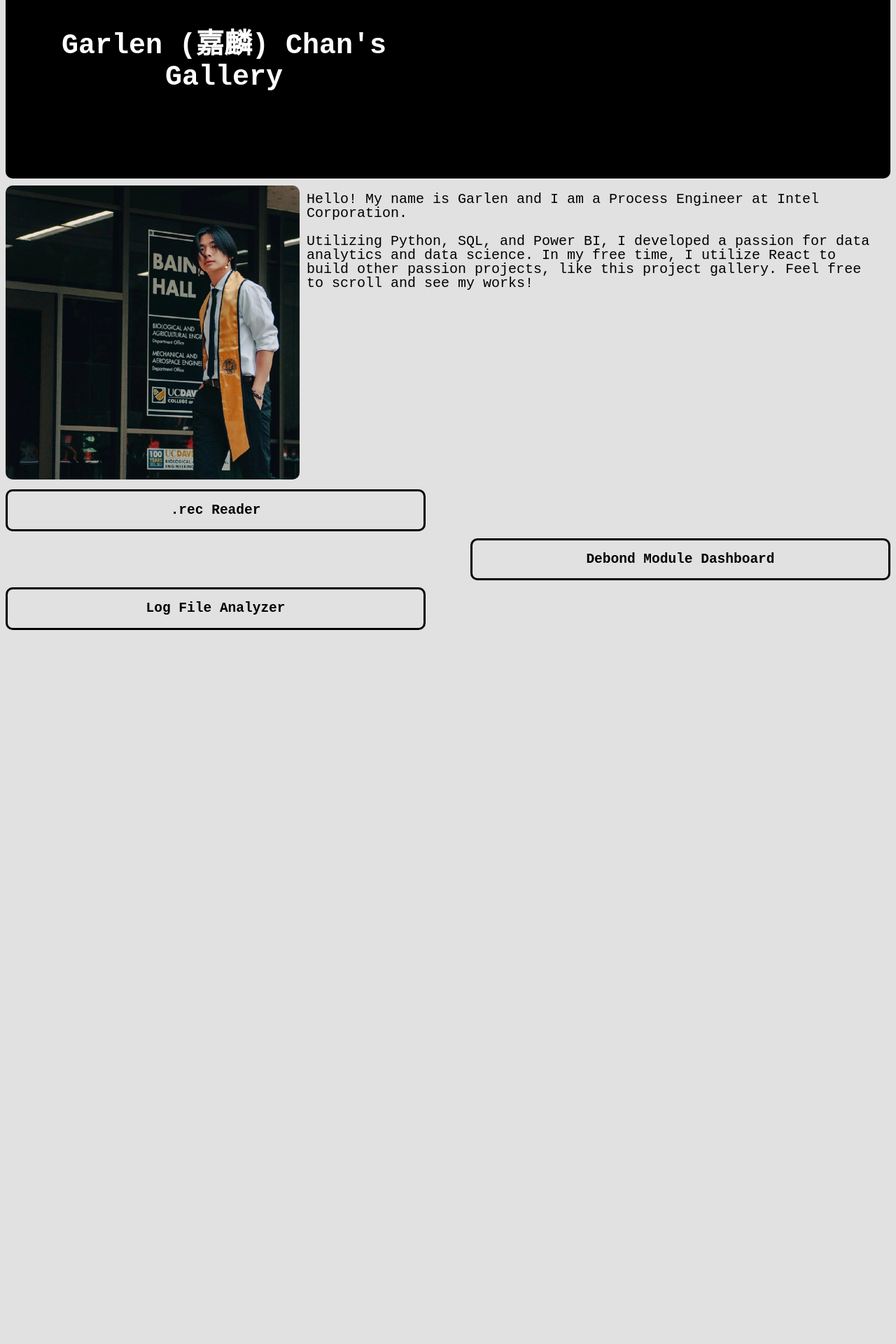
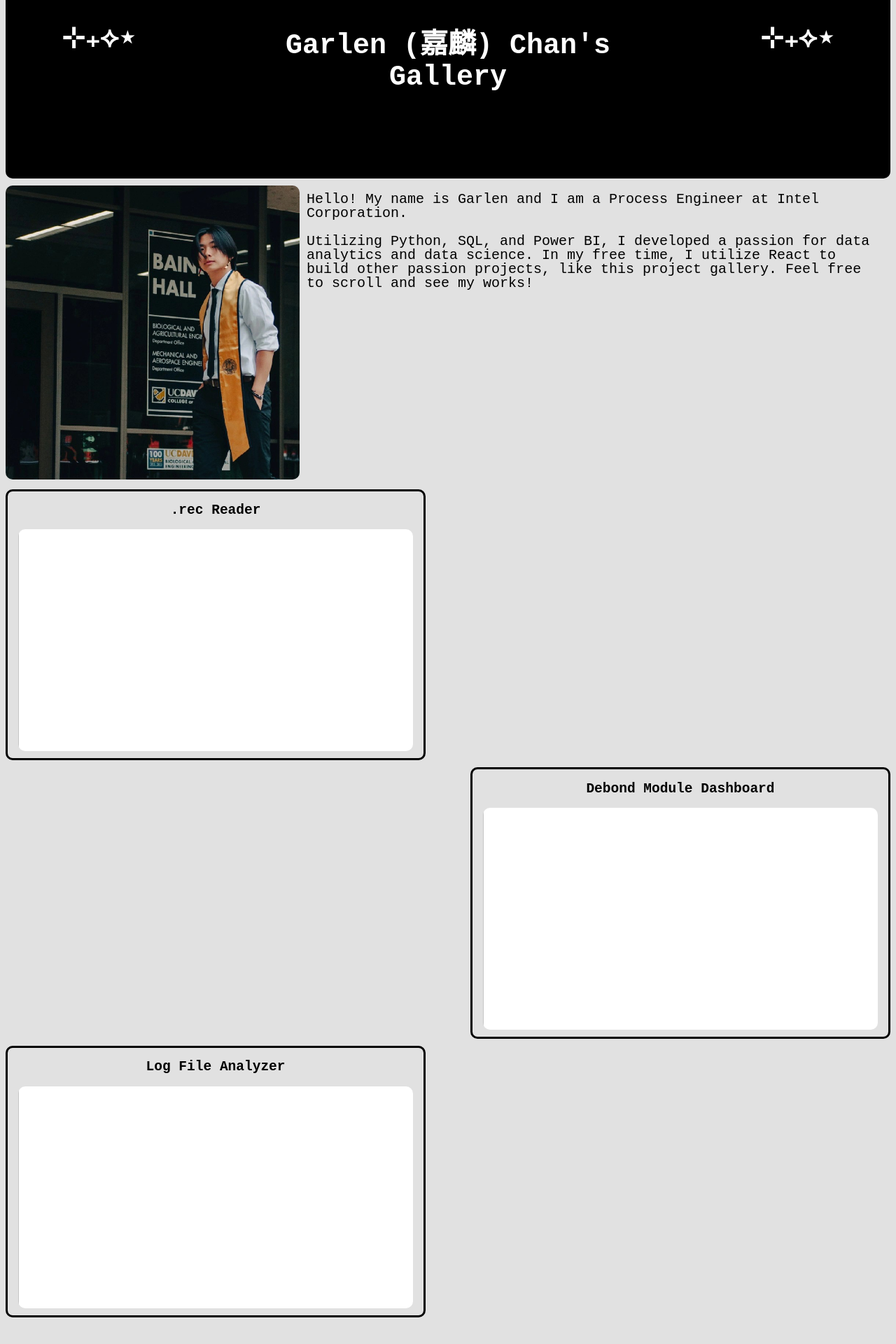
Before and after one commit to gachan2090/len.katsu, a React (Vite) app: page / in a window 1280 px wide. Shown: the part 100-2020 px from the top of the page at 70% size. Built offline with nearby package versions, Linux system fonts and the light colour scheme.

Commit message:
changed banner

```diff
--- a/src/main.jsx
+++ b/src/main.jsx
@@ -2,6 +2,7 @@ import React, { useState, useRef, useEffect } from "react";
 import ReactDOM from "react-dom/client";
 import "./index.css";
 import gradPhoto from "./assets/grad_photo.jpg";
+import samplePic from "./assets/sample.png"
 
 function FadeInSection({ children }) {
   const [isVisible, setVisible] = useState(false);
@@ -28,8 +29,14 @@ function App() {
     <div>
       <header id="BannerContainer" className="fadeIn">
         <h1 id="titleText">
+        ⊹₊⟡⋆
+        </h1>
+        <h1 id="titleText">
           Garlen (嘉麟) Chan's <br></br>
           Gallery
+        </h1>
+        <h1 id="titleText">
+        ⊹₊⟡⋆
         </h1>
       </header>
 
@@ -56,16 +63,19 @@ function App() {
             <FadeInSection>
               <div id="timelineLayer1" className="projShowcase">
                 <h1>.rec Reader</h1>
+                <img src={samplePic} className="timelineImageProperties"></img>
               </div>
             </FadeInSection>
             <FadeInSection>
               <div id="timelineLayer2" className="projShowcase">
                 <h1>Debond Module Dashboard</h1>
+                <img src={samplePic} className="timelineImageProperties"></img>
               </div>
             </FadeInSection>
             <FadeInSection>
               <div id="timelineLayer3" className="projShowcase">
                 <h1>Log File Analyzer</h1>
+                <img src={samplePic} className="timelineImageProperties"></img>
               </div>
             </FadeInSection>
           </div>
```
